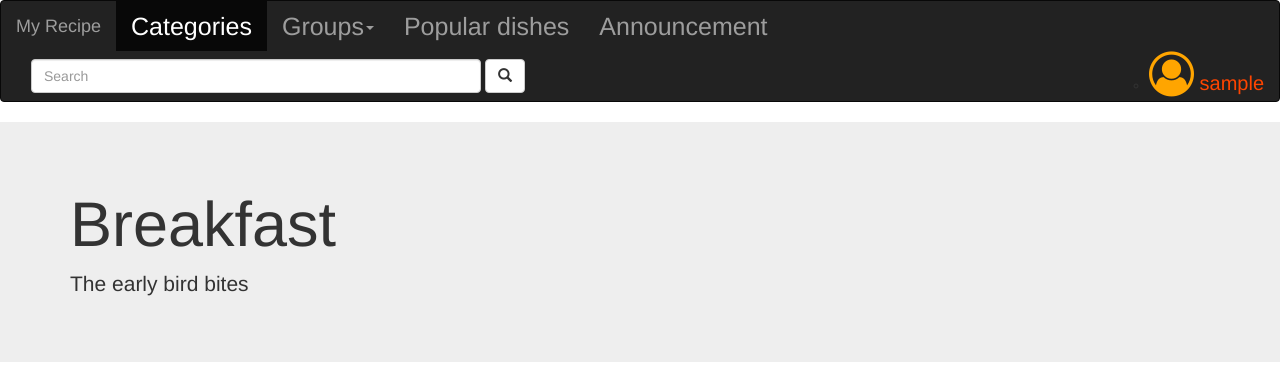
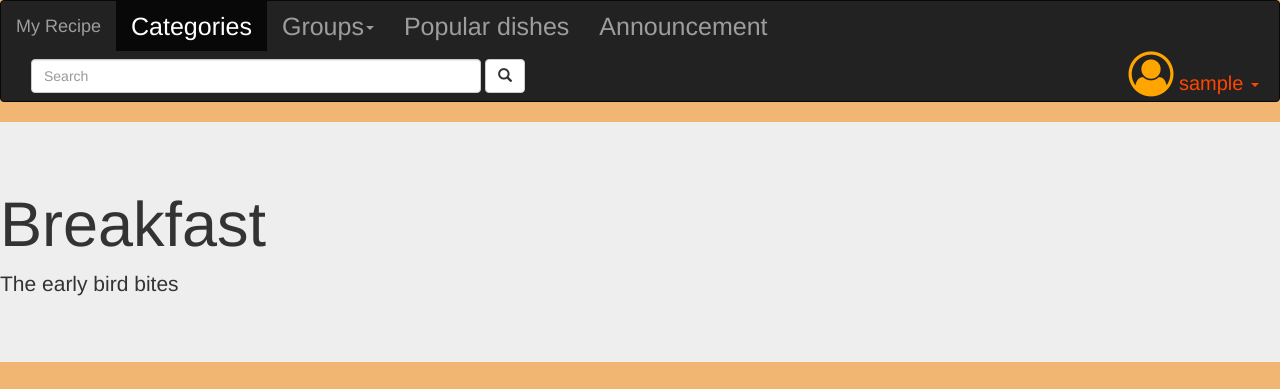
Before and after one commit to dizhuZheng/Shopping, a Django app: page /categories/breakfast/ in a window 1280 px wide. Shown: the top 389 px of the page. Run offline with Django 3.2, Linux system fonts and the light colour scheme; the visitor is signed in with stand-in values (Sample User, id 1); some libraries are stand-ins or nearby versions.

Commit message:
user drop down

```diff
--- a/myaccount/views.py
+++ b/myaccount/views.py
@@ -9,7 +9,7 @@ from django.contrib.auth.decorators import login_required
 def profile(request):
     """user's profile"""
     user = request.user
-    return render(request, 'account/profile.html', {'user':user})
+    return render(request, 'myaccount/profile.html', {'user':user})
 
 @login_required
 def profile_update(request):
--- a/recipes/templates/recipes/breakfast.html
+++ b/recipes/templates/recipes/breakfast.html
@@ -2,13 +2,11 @@
 {% load static %}
 {% block content %}
 {% include 'recipes/nav.html' %}
+<body>
 <div class="jumbotron jumbotron-fluid">
-      <div class="container">
-          <h1>Breakfast</h1>
-          <p>The early bird bites</p>
-      </div>
+    <h1>Breakfast</h1>
+    <p>The early bird bites</p>
 </div>
-<div class="container">
   <div class="card">
     <img class="card-img-top" src="../../static/recipes/bread.jpg " alt="Card image">
     <div class="card-body">
@@ -31,24 +29,29 @@
     </div>
   </div>
 </div>
+</body>
 {% endblock content %}
 {% block css %}
 <style>
   .fa {
     font-size: 20px;
   }
-
   a{
     font-size: 25px;
   }
+  body{
+    background: rgb(241, 182, 113);
+  }
   div[class="card"]{
-    border-style: solid;
-    border-width: 1px;
     width:350px;
     height: 450px;
     margin-bottom: 50px;
+    background:rgb(237, 241, 237);
   }
 
+  div[class="card"] > img {
+    padding: 30px;
+  }
   div[class="card-body"]{
     font-family: Arial;
     padding-left: 20px;
--- a/recipes/templates/recipes/layout.html
+++ b/recipes/templates/recipes/layout.html
@@ -22,7 +22,8 @@
         background-color: rgb(31, 30, 30);
         color: white;
         padding-left:20px;
-        padding-top:0;
+        padding-top:20px;
+        padding-bottom: 20px;
       }
       ul.a {
         list-style-type: none;
--- a/recipes/templates/recipes/nav.html
+++ b/recipes/templates/recipes/nav.html
@@ -28,37 +28,28 @@
     </form>
     <ul class="nav navbar-nav navbar-right">
       {% if user.is_authenticated %}
-      <div class="collapse navbar-collapse" id="mainMenu">
-        <ul class="navbar-nav ml-auto">
-          <li class="nav-item dropdown">
-            <a class="nav-link dropdown-toggle" href="/accounts/profile/" id="userMenu" data-toggle="dropdown"
-            aria-haspopup="true" style="font-size:20px;color:orangered" aria-expanded="false">
-              <i class="fa fa-user-circle-o" style="font-size:45px;color:orange"></i>
-              {{ user.username }}
-            </a>
-            <div class="dropdown-menu dropdown-menu-right" aria-labelledby="userMenu">
-              <div class="dropdown-divider">
-                <a class="dropdown-item" href="/accounts/profile/update/">Update Profile</a>
-              </div>
-              <div class="dropdown-divider">
-                <a class="dropdown-item" href="/accounts/password/reset/">Change password</a>
-              </div>
-              <div class="dropdown-divider">
-                <a class="dropdown-item" href="/accounts/social/connections/">Manage socail accounts</a>
-              </div>
-              <div class="dropdown-divider">
-                <a class="dropdown-item" href="/accounts/logout/">Log out</a>
-              </div>
-          </li>
+      <div class="dropdown">
+        <a class="nav-link dropdown-toggle" id="userMenu" data-toggle="dropdown"
+        style="font-size:20px;color:orangered" aria-expanded="false">
+          <i class="fa fa-user-circle-o" style="font-size:45px;color:orange"></i>
+          {{ user.username }}
+          <span class="caret"></span>
+        </a>
+        <ul class="dropdown-menu" role='menu' aria-labelledby="userMenu">
+          <li><a class="dropdown-item" href="/accounts/profile/" tabindex="-1">My Profile</a></li>
+          <li><a class="dropdown-item" href="/accounts/password/reset/" tabindex="-1">Change password</a></li>
+          <li><a class="dropdown-item" href="/accounts/social/connections/" tabindex="-1">Manage socail accounts</a></li>
+          <li class="dropdown-divider"></li>
+          <li><a class="dropdown-item" href="/accounts/logout/" tabindex="-1">Log out</a></li>
         </ul>
       </div>
       {% else %}
       <li><a href="/accounts/signup/" style="color:white;"><span class="glyphicon glyphicon-user" style="color:white;"></span> Sign Up</a></li>
       &nbsp;&nbsp;
-      <li><a href="/accounts/login/" style="color:white;"><span class="glyphicon glyphicon-user" style="color:white;"></span> Log in</a></li>
+      <li><a href="/accounts/login/" style="color:white;"><span class="glyphicon glyphicon-log-in" style="color:white;"></span> Log in</a></li>
     </ul>
       {% endif %}
-    </div>
+  </div>
 </nav>
 {% endblock %}
 {% block js %}
@@ -67,3 +58,10 @@
 <script src="{% static 'js/popper.min.js' %}"></script>
 <script src="{% static 'js/bootstrap.min.js' %}"></script>
 {% endblock %}
+{% block css %}
+<style>
+  #userMenu{
+    padding-right:20px;
+  }
+</style>
+{% endblock %}
```
